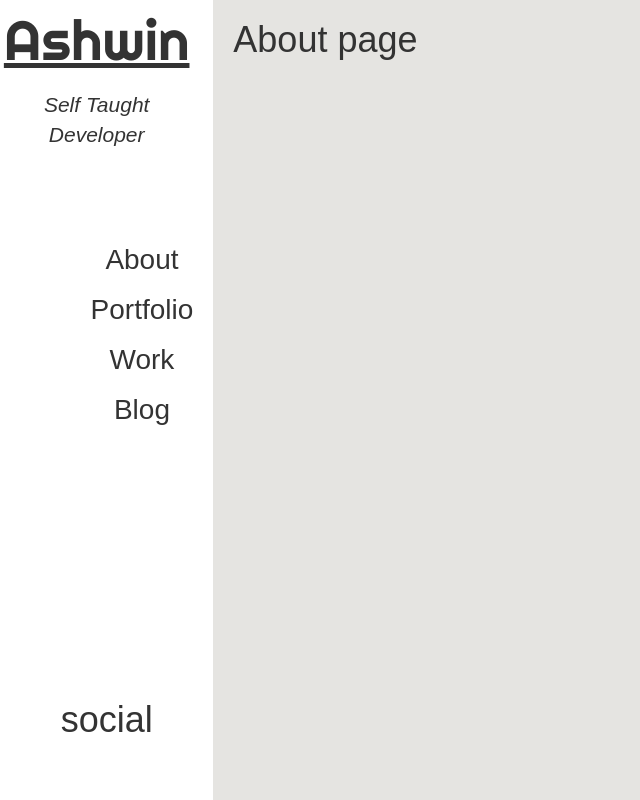
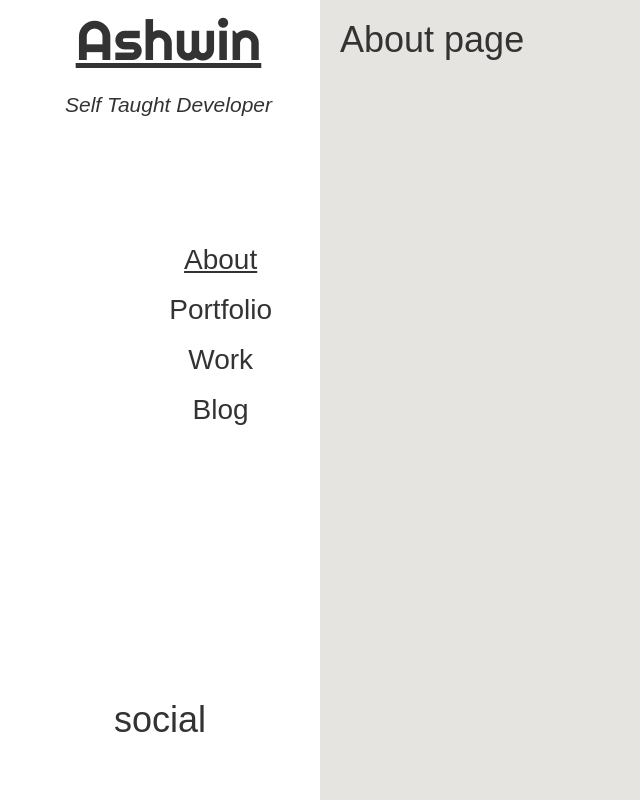
Before and after one commit to ashwinath/personal-website-2.0, a React (Create React App) app: page /About in a window 1280 px wide. Shown: the whole page, without its empty margins (0-640 px from the left). Built offline with nearby package versions, Linux system fonts and the light colour scheme; a web font is replaced by a local one.

Commit message:
added underline to selected tab, increased sidebar width

```diff
--- a/src/App.css
+++ b/src/App.css
@@ -27,8 +27,17 @@ html, body, #root, #router, #side-bar, .main-section {
   margin-right: auto;
 }
 
+.selected {
+  text-decoration: underline;
+  color: red;
+}
+
+.selected a {
+  text-decoration: none;
+}
+
 #introduction, #links {
-  right: 20px;
+  right: 15%;
 }
 
 .main-section {
--- a/src/Components/About.js
+++ b/src/Components/About.js
@@ -3,7 +3,7 @@ import React, { Component } from 'react';
 class About extends Component {
   render() {
     return (
-      <div className="col-md-10 main-section">
+      <div className="col-md-9 main-section">
         <h1>About page</h1>
       </div>
     );
--- a/src/Components/LandingPage.js
+++ b/src/Components/LandingPage.js
@@ -3,7 +3,7 @@ import React, { Component } from 'react';
 class LandingPage extends Component {
   render() {
     return (
-      <div className="col-md-10 main-section">
+      <div className="col-md-9 main-section">
         <h1>Landing Page</h1>
       </div>
     );
--- a/src/Components/Portfolio.js
+++ b/src/Components/Portfolio.js
@@ -3,7 +3,7 @@ import React, { Component } from 'react';
 class Portfolio extends Component {
   render() {
     return (
-      <div className="col-md-10 main-section">
+      <div className="col-md-9 main-section">
         <h1>Portfolio</h1>
       </div>
     );
--- a/src/Components/SideBar.js
+++ b/src/Components/SideBar.js
@@ -6,7 +6,7 @@ class SideBar extends Component {
     const blogSite = 'https://blog.ashwinchat.com';
     const links = ["About", "Portfolio", "Work"];
     return (
-      <div id="side-bar" className="col-md-2">
+      <div id="side-bar" className="col-md-3">
         <div id="introduction">
           <p id="brand">Ashwin</p>
           <p id="description">Self Taught Developer</p>
--- a/src/Components/Work.js
+++ b/src/Components/Work.js
@@ -3,7 +3,7 @@ import React, { Component } from 'react';
 class Work extends Component {
   render() {
     return (
-      <div className="col-md-10 main-section">
+      <div className="col-md-9 main-section">
         <h1>Work</h1>
       </div>
     );
```
